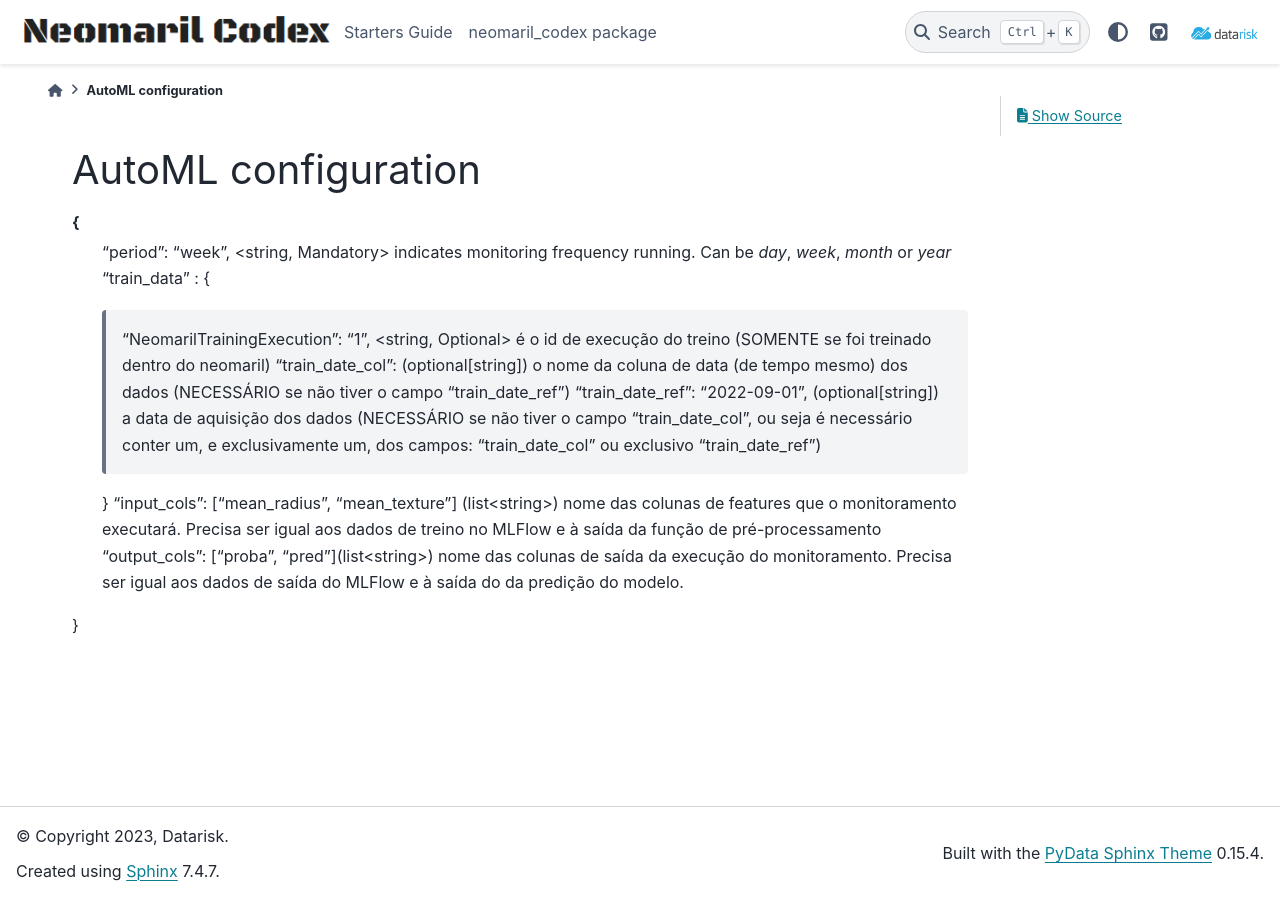
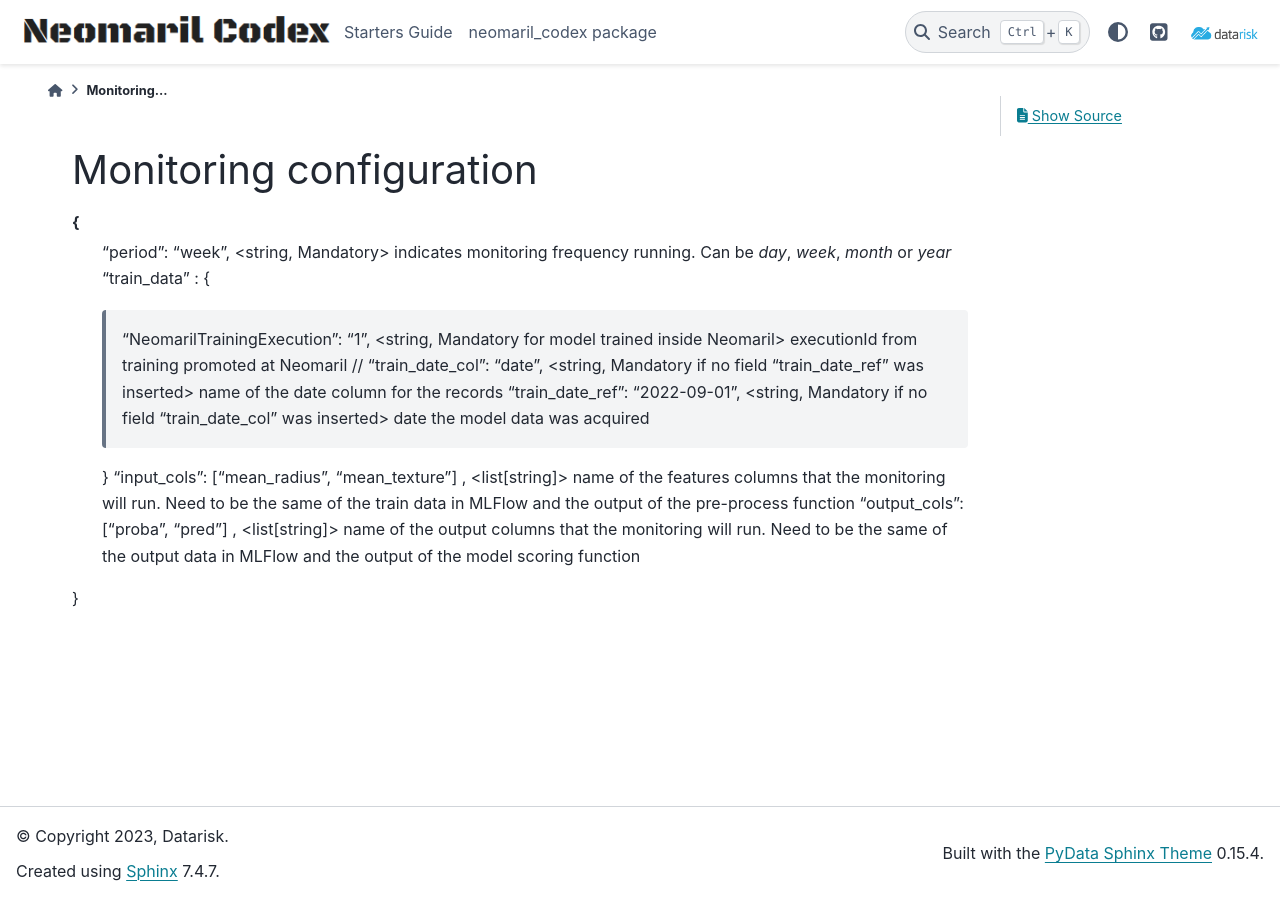
Before and after one commit to datarisk-io/mlops_codex, a Sphinx documentation site: the page built from docs/source/monitoring_parameters.rst, in a window 1280 px wide. Built offline with Sphinx 7.4.7 and the PyData theme 0.15.4, drawn with Linux system fonts in a browser that asks for light colours.

Commit message:
fix: file tittle

```diff
--- a/docs/source/monitoring_parameters.rst
+++ b/docs/source/monitoring_parameters.rst
@@ -1,16 +1,16 @@
 :orphan:
 
-AutoML configuration
+Monitoring configuration
 ====================
 
 
 {
     "period": "week", <string, Mandatory> indicates monitoring frequency running. Can be `day`, `week`, `month` or `year`
     "train_data" : {
-        "NeomarilTrainingExecution": "1", <string, Optional> é o id de execução do treino (SOMENTE se foi treinado dentro do neomaril)
-        "train_date_col": (optional[string]) o nome da coluna de data (de tempo mesmo) dos dados (NECESSÁRIO se não tiver o campo "train_date_ref")
-        "train_date_ref": "2022-09-01", (optional[string]) a data de aquisição dos dados (NECESSÁRIO se não tiver o campo "train_date_col", ou seja é necessário conter um, e exclusivamente um, dos campos: "train_date_col" ou exclusivo "train_date_ref")
+        "NeomarilTrainingExecution": "1", <string, Mandatory for model trained inside Neomaril> executionId from training promoted at Neomaril
+        // "train_date_col": "date", <string, Mandatory if no field "train_date_ref" was inserted> name of the date column for the records
+        "train_date_ref": "2022-09-01", <string, Mandatory if no field "train_date_col" was inserted> date the model data was acquired
     }
-    "input_cols": ["mean_radius", "mean_texture"] (list<string>) nome das colunas de features que o monitoramento executará. Precisa ser igual aos dados de treino no MLFlow e à saída da função de pré-processamento
-    "output_cols": ["proba", "pred"](list<string>) nome das colunas de saída da execução do monitoramento. Precisa ser igual aos dados de saída do MLFlow e à saída do da predição do modelo.
+    "input_cols": ["mean_radius", "mean_texture"] , <list[string]> name of the features columns that the monitoring will run. Need to be the same of the train data in MLFlow and the output of the pre-process function
+    "output_cols": ["proba", "pred"] , <list[string]> name of the output columns that the monitoring will run. Need to be the same of the output data in MLFlow and the output of the model scoring function
 }
```
